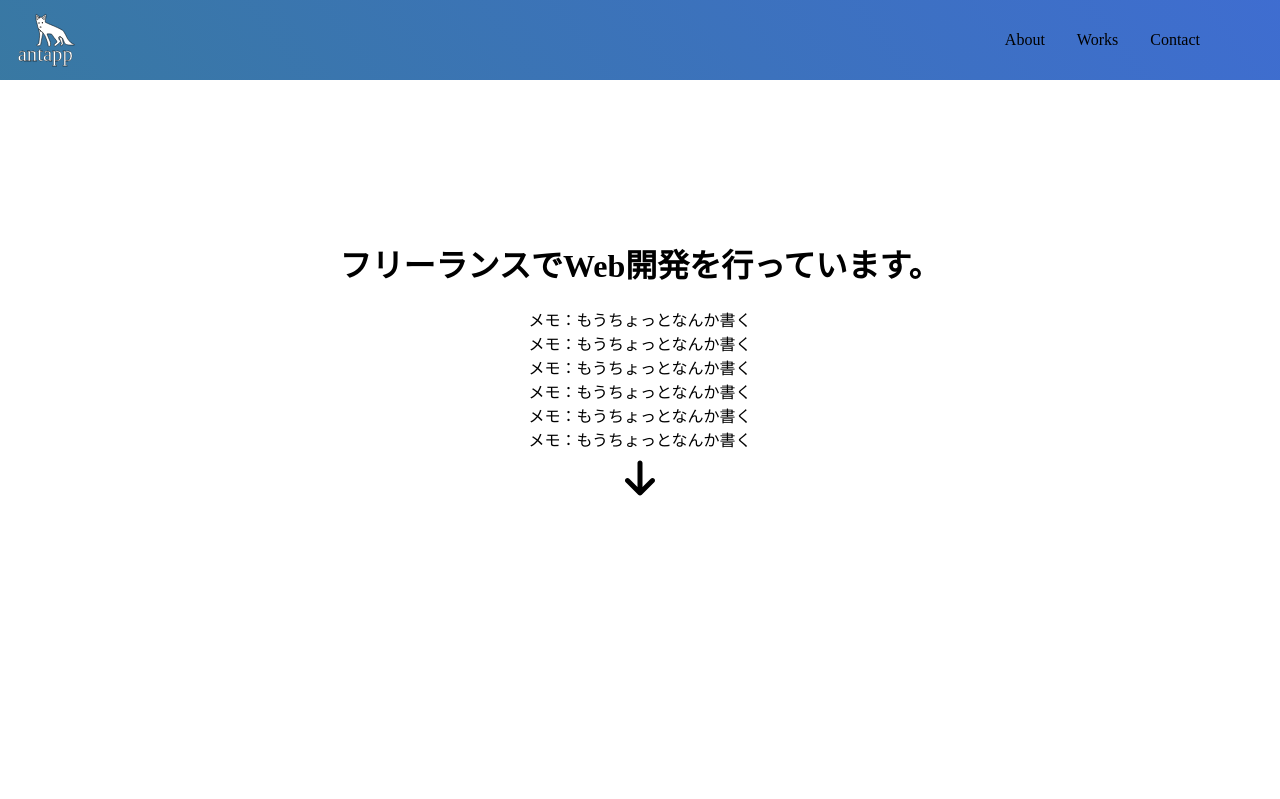
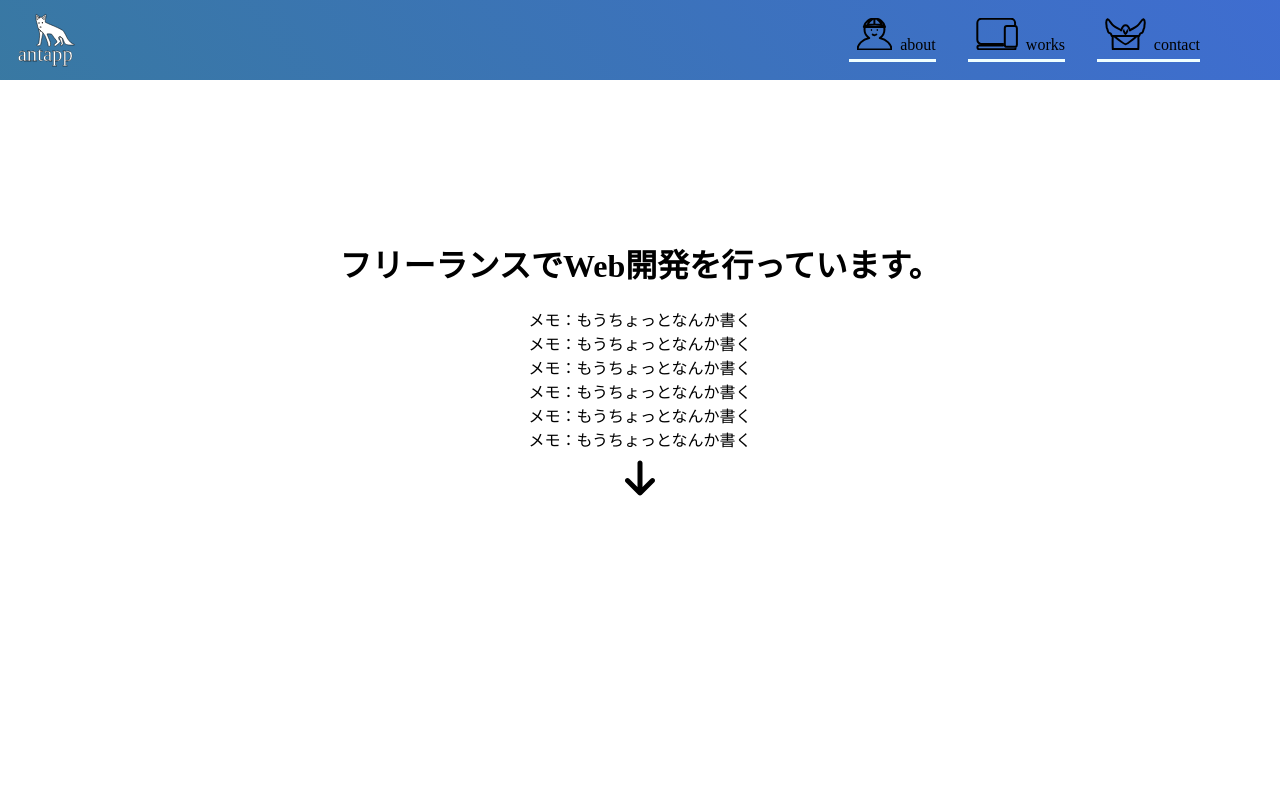
Before and after one commit to kutsu-4ta/antapp_site, a React (Create React App) app in the folder antapp/: page / in a window 1280 px wide. Shown: the top 799 px of the page. Built offline with nearby package versions, Linux system fonts and the light colour scheme.

Commit message:
ナビゲーションバーにアイコンでアニメーションつけた

```diff
--- a/antapp/src/App.tsx
+++ b/antapp/src/App.tsx
@@ -20,7 +20,7 @@ const App: VFC = () => {
                         <Route exact path="/">
                             <Home/>
                         </Route>
-                        <Route exact path="/work" component={Work}/>;
+                        <Route exact path="/works" component={Work}/>;
                         <Route exact path="/about" component={About}/>;
                         <Route exact path="/contact" component={Contact}/>;
                         <Redirect to={"/"}/>
--- a/antapp/src/components/navbar/index.tsx
+++ b/antapp/src/components/navbar/index.tsx
@@ -1,27 +1,98 @@
-import React from "react";
+import React, {useRef} from "react";
 import {Nav, Bars, NavLink, NavMenu} from './NavbarElements';
 import FoxLogo from '../../assets/images/fox-white.svg';
 import './style.css';
-
+import Grid from "@mui/material/Grid";
+import Human from "../../assets/images/icons/about_human.svg";
+import Works from "../../assets/images/icons/works_pc_phone.svg";
+import Contact from "../../assets/images/icons/contact_mail.svg";
 
 const Navbar = () => {
+
+    type Item = {
+        pageName: string;
+        icon: any;
+    };
+
+    const navBarItems: Item[] = [
+        {pageName: "about", icon: Human},
+        {pageName: "works", icon: Works},
+        {pageName: "contact", icon: Contact}
+    ];
+
+    let ref = useRef(navBarItems.map( () => React.createRef<HTMLDivElement>()));
+
+    const handleMouseEnter = (id: number) => {
+        if (ref.current[id].current?.getAttribute('style')){
+            // console.log(ref.current[id].current?.style);
+            ref.current[id].current?.setAttribute('style',
+                ' border-bottom: solid;' +
+                'border-bottom-color: black;' +
+                'height: 3.0rem;' +
+                'padding-bottom: 0.3rem;'
+            );
+            // console.log(ref.current[id].current?.style);
+        }
+        return;
+    };
+
+    const handleMouseLeave = (id: number) => {
+        if (ref.current[id].current?.getAttribute('style')){
+            // console.log(ref.current[id].current?.style.borderColor);
+            // ref.current[id].current?.style?.height = "2.5rem";
+            ref.current[id].current?.setAttribute('style',
+                ' border-bottom: solid;' +
+                'border-bottom-color: azure;' +
+                'height: 2.5rem;' +
+                'padding-bottom: 0.3rem;'
+            );
+            // console.log(ref.current[id].current?.getAttribute('style'));
+            // console.log(ref.current[id].current?.style);
+        }
+        return;
+    };
+
     return (
         <>
-            <Nav>
+            <Nav style={{zIndex: "-10"}}>
                 <NavLink to="/">
-                    <img src={FoxLogo} className={'logo-navbar'} alt="antapp" />
+                    <img src={FoxLogo} className={'logo-navbar'} alt="antapp"/>
                 </NavLink>
                 <Bars/>
                 <NavMenu>
-                    <NavLink to="about">
-                        About
-                    </NavLink>
-                    <NavLink to="work">
-                        Works
-                    </NavLink>
-                    <NavLink to="contact">
-                        Contact
-                    </NavLink>
+                    {navBarItems.map((item, id) => {
+                        return (
+                            <div>
+                                <NavLink to={item.pageName}>
+                                    <Grid container justifyContent="center">
+                                        <Grid item xs={12} className="text-center">
+                                            <div
+                                                key={id}
+                                                // className="navbar-navlink-item"
+                                                style={{
+                                                    paddingBottom: "0.3rem",
+                                                    borderBottom: "solid",
+                                                    borderColor: "azure",
+                                                    // height: "2rem",
+                                                }}
+                                                onMouseEnter={() => handleMouseEnter(id)}
+                                                onMouseLeave={() => handleMouseLeave(id)}
+                                                ref={ref.current[id]}
+                                            >
+                                                <img src={item.icon} className="icon-navbar-item"
+                                                     alt={item.pageName}/>
+                                                <span>{item.pageName}</span>
+                                                {/*ユニークな処理はフラグでやる*/}
+                                                {/*{item.otherContent && (*/}
+                                                {/*    <div className={classes.commingSoonContent}>ComingSoon</div>*/}
+                                                {/*)}*/}
+                                            </div>
+                                        </Grid>
+                                    </Grid>
+                                </NavLink>
+                            </div>
+                        );
+                    })}
                 </NavMenu>
             </Nav>
         </>
--- a/antapp/src/components/navbar/style.css
+++ b/antapp/src/components/navbar/style.css
@@ -2,6 +2,18 @@
     height: 10vh;
     width: 6vw;
 }
+
+.icon-navbar-item {
+    height: 2rem;
+    margin-right: 0.5rem;
+    margin-left: 0.5rem;
+}
+
+/*.navbar-navlink-item {*/
+/*    padding-bottom: 0.3rem;*/
+/*    border-bottom: solid azure;*/
+/*    height: 2rem;*/
+/*}*/
 
 /*.my-navbar {*/
 /*    border-bottom: 0.1rem solid rgba(1, 1, 1, 0.7);*/
```
Also changed, not shown: antapp/src/assets/images/back_ground_1.png (deleted).
